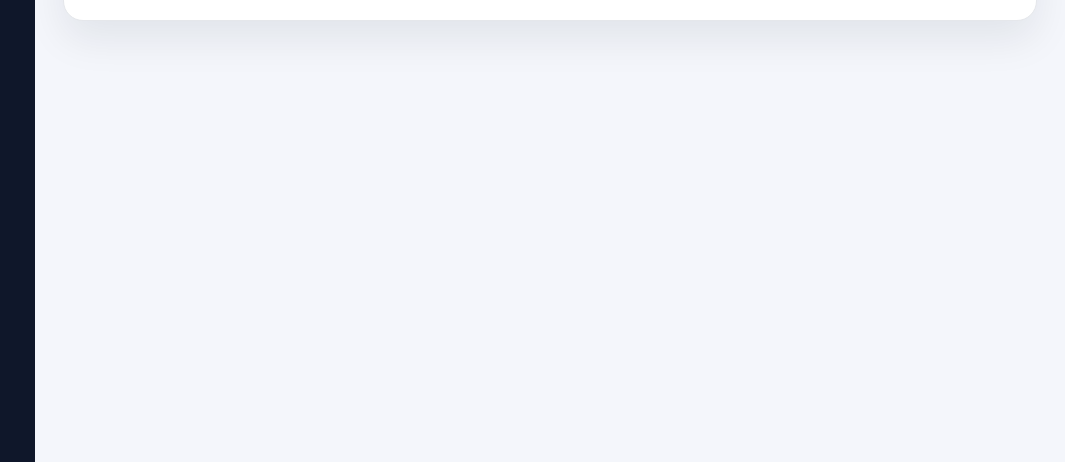
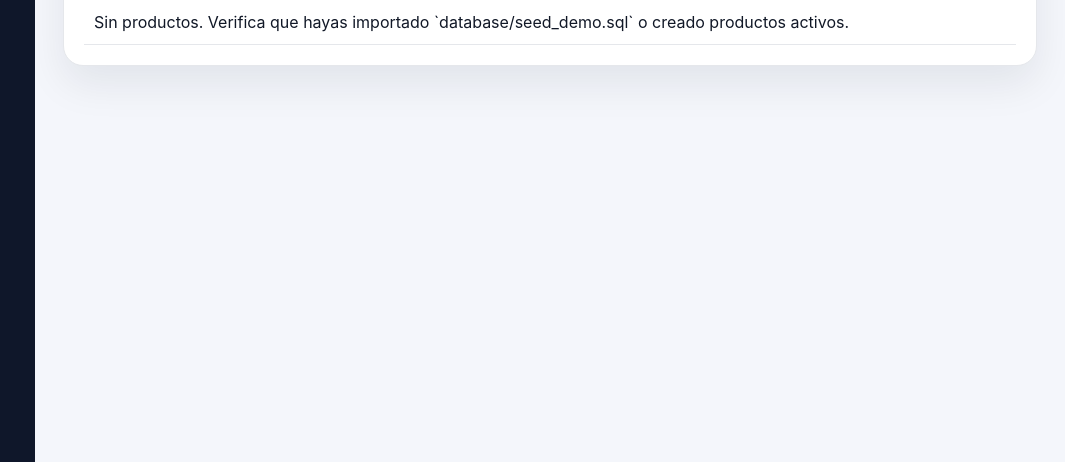
Before and after one commit to lfserna/ferreteria, a Flask app: page /productos in a window 1280 px wide. Shown: the part 338-800 px from the top of the page, without its empty margins (215-1280 px from the left). Run offline with Flask 3, Linux system fonts and the light colour scheme; the visitor is signed in with stand-in values (Sample User, id 1); data that the repository does not hold is empty.

Commit message:
Evitar error si producto no tiene precio

```diff
--- a/app/templates/products/index.html
+++ b/app/templates/products/index.html
@@ -5,7 +5,7 @@
 <div class="panel">
     <input class="search-input" type="search" data-auto-search data-target="#productTable tbody" data-url="{{ url_for('products.buscar') }}" placeholder="Buscar por nombre, descripción, código o barras...">
     <div class="responsive-table"><table id="productTable"><thead><tr><th>Producto</th><th>Código</th><th>Categoría</th><th>Presentación</th><th>Precio</th><th>Mínimo</th><th>Stock total</th><th>Stock por ubicación</th></tr></thead><tbody>
-    {% for p in products %}<tr><td><strong>{{ p.nombre }}</strong><small>{{ p.descripcion }}</small></td><td>{{ p.codigo_producto }}<small>{{ p.codigo_barras }}</small></td><td>{{ p.categoria }}</td><td>{{ p.presentacion }}</td><td>Bs {{ '%.2f'|format(p.precio_venta_estandar) }}</td><td>Bs {{ '%.2f'|format(p.precio_minimo_venta) }}</td><td>{{ p.stock_total }}</td><td><small>{{ p.stock_ubicaciones }}</small></td></tr>{% endfor %}
+    {% for p in products %}<tr><td><strong>{{ p.nombre }}</strong><small>{{ p.descripcion }}</small></td><td>{{ p.codigo_producto }}<small>{{ p.codigo_barras }}</small></td><td>{{ p.categoria }}</td><td>{{ p.presentacion or 'Unidad' }}{% if not p.vendible %}<small>No vendible: falta precio o presentación</small>{% endif %}</td><td>{% if p.precio_venta_estandar is not none %}Bs {{ '%.2f'|format(p.precio_venta_estandar) }}{% else %}Sin precio{% endif %}</td><td>{% if p.precio_minimo_venta is not none %}Bs {{ '%.2f'|format(p.precio_minimo_venta) }}{% else %}Sin precio{% endif %}</td><td>{{ p.stock_total|int }}</td><td><small>{{ p.stock_ubicaciones }}</small></td></tr>{% else %}<tr><td colspan="8">Sin productos. Verifica que hayas importado `database/seed_demo.sql` o creado productos activos.</td></tr>{% endfor %}
     </tbody></table></div>
 </div>
 {% endblock %}
```
